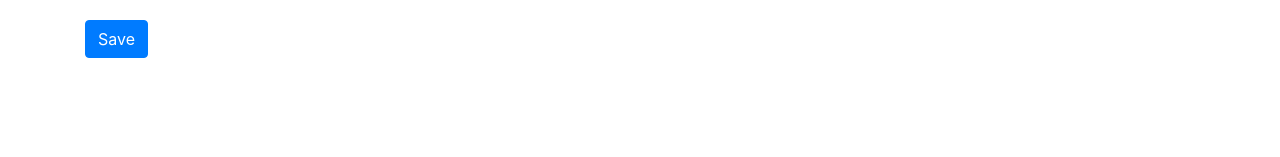
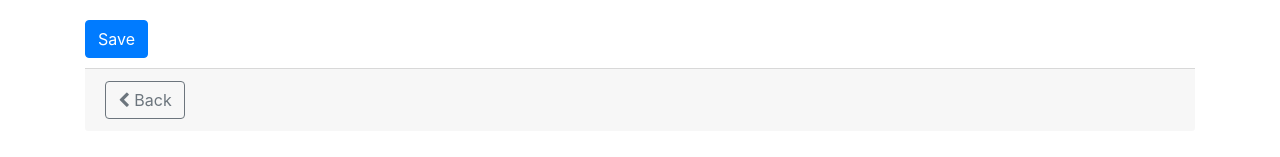
Before and after one commit to piotr-zysk/AngularTaskList, an Angular app: page /tasks/1 in a window 1280 px wide. Shown: the part 467-624 px from the top of the page. Built offline with nearby package versions, Linux system fonts and the light colour scheme.

Commit message:
Back button added (route with code).

```diff
--- a/src/app/task/task-details.component.css
+++ b/src/app/task/task-details.component.css
@@ -0,0 +1,4 @@
+.card-footer
+{
+    margin-top: 10px;
+}
--- a/src/app/task/task-details.component.html
+++ b/src/app/task/task-details.component.html
@@ -19,3 +19,9 @@
   </div>
   <button type="submit" class="btn btn-primary">Save</button>
 </form>
+
+<div class='card-footer'>
+  <button class='btn btn-outline-secondary' (click)='onBack()' style='width:80px'>
+  <i class='fa fa-chevron-left'></i> Back
+  </button>
+</div>
--- a/src/app/task/task-details.component.ts
+++ b/src/app/task/task-details.component.ts
@@ -27,4 +27,9 @@
 
   }
 
+  onBack(): void
+  {
+    this.router.navigate(['/tasklist']);
+  }
+
 }
```
